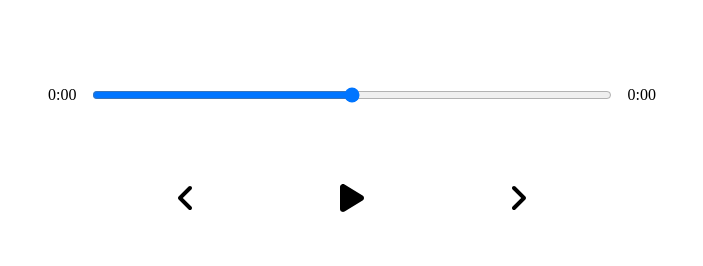
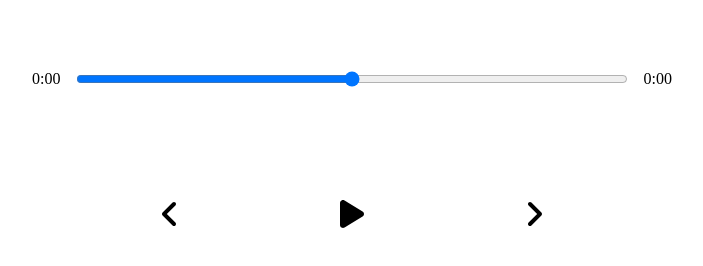
Before and after one commit to mightyhyuk/breeze, a React (Create React App) app: page / in a window 1280 px wide. Shown: the part 410-676 px from the top of the page, without its empty margins (288-991 px from the left). Built offline with nearby package versions, Linux system fonts and the light colour scheme.

Commit message:
Refactor styles

```diff
--- a/src/styles/_player.scss
+++ b/src/styles/_player.scss
@@ -9,18 +9,14 @@
 .time-control {
   width: 50%;
   display: flex;
-  p {
-    padding: 1rem;
-  }
   input {
     width: 100%;
-    padding: 1rem 2rem;
+    margin: 0 1rem 0 1rem;
   }
 }
 
 .play-control {
   width: 30%;
-  padding: 1rem;
   display: flex;
   justify-content: space-between;
   align-items: center;
--- a/src/styles/_song.scss
+++ b/src/styles/_song.scss
@@ -9,7 +9,7 @@
     border-radius: 50%;
   }
   h2 {
-    padding: 2rem 1rem 1rem 1rem;
+    margin: 2rem 0 1rem 0;
   }
   h3 {
     font-size: 1rem;
```
